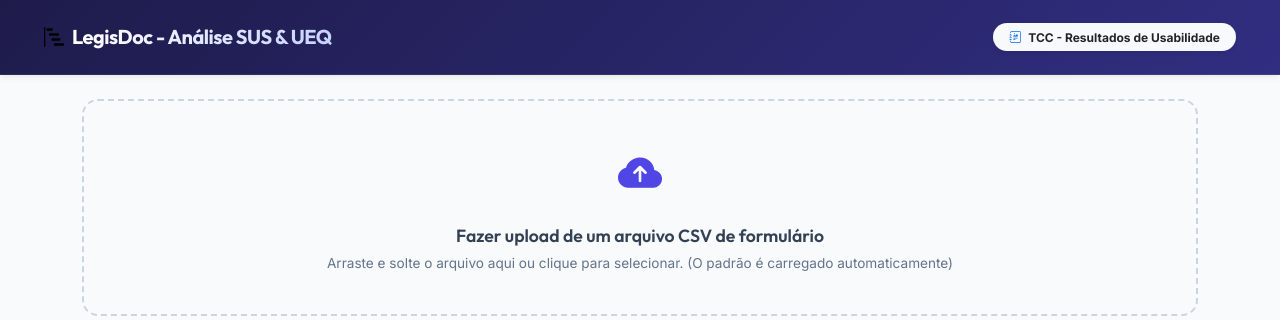
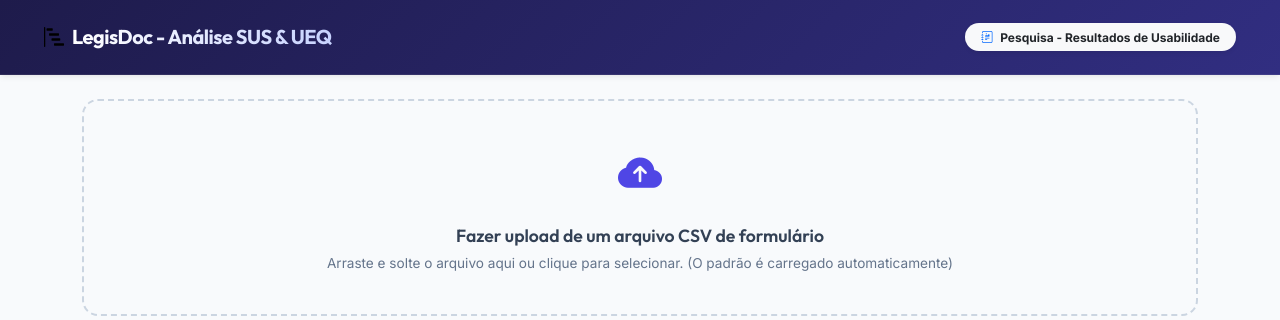
Before and after one commit to FelipeOliveiraX/Form_SUS-UEQ, a Flask app: page / in a window 1280 px wide. Shown: the top 320 px of the page. Run offline with Flask 2, Linux system fonts and the light colour scheme; data that the repository does not hold is empty; some libraries are stand-ins or nearby versions.

Commit message:
chore: generalizar referencias de TCC para pesquisas de usabilidade

```diff
--- a/templates/index.html
+++ b/templates/index.html
@@ -22,7 +22,7 @@
           <span class="navbar-title">LegisDoc - Análise SUS & UEQ</span>
         </span>
         <span class="badge bg-light text-dark px-3 py-2 rounded-pill shadow-sm d-none d-sm-inline-block">
-          <i class="bi bi-journal-richtext text-primary me-1"></i> TCC - Resultados de Usabilidade
+          <i class="bi bi-journal-richtext text-primary me-1"></i> Pesquisa - Resultados de Usabilidade
         </span>
       </div>
     </nav>
@@ -199,7 +199,7 @@
                   <canvas id="correlationChart"></canvas>
                 </div>
                 <div class="mt-3 p-3 bg-light rounded border">
-                  <h6><i class="bi bi-info-circle-fill text-primary"></i> O que isso representa para o seu TCC?</h6>
+                  <h6><i class="bi bi-info-circle-fill text-primary"></i> O que isso representa para a sua pesquisa?</h6>
                   <p class="small text-muted mb-0">Este gráfico correlaciona a percepção de usabilidade (SUS e UEQ Geral) com a maturidade tecnológica do usuário. Isso é fundamental para justificar se o sistema é intuitivo inclusive para pessoas com pouca experiência digital (Iniciante vs. Avançado).</p>
                 </div>
               </div>
```
Also changed, not shown: README.md.
